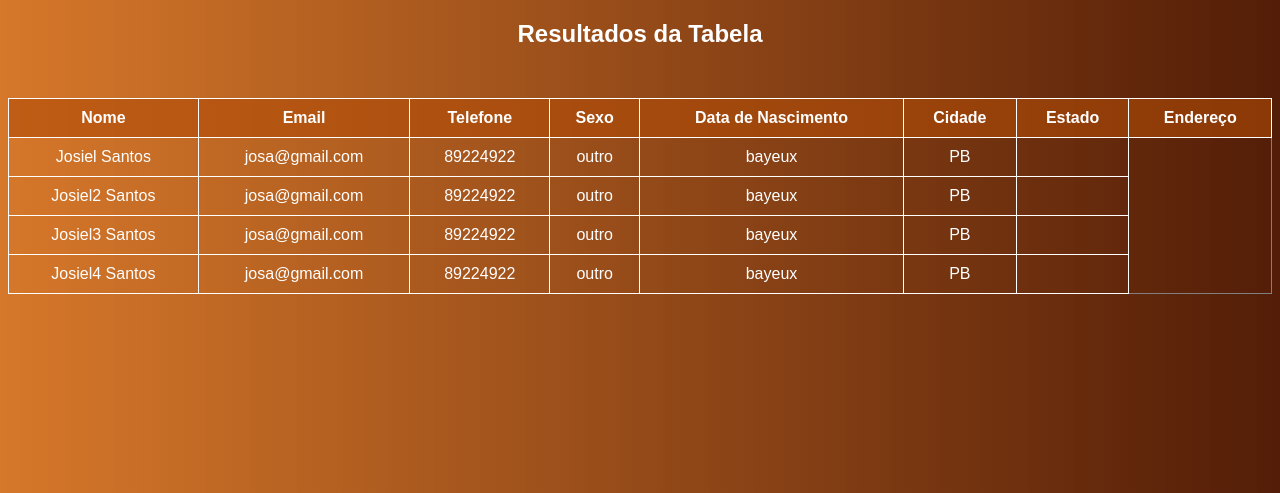
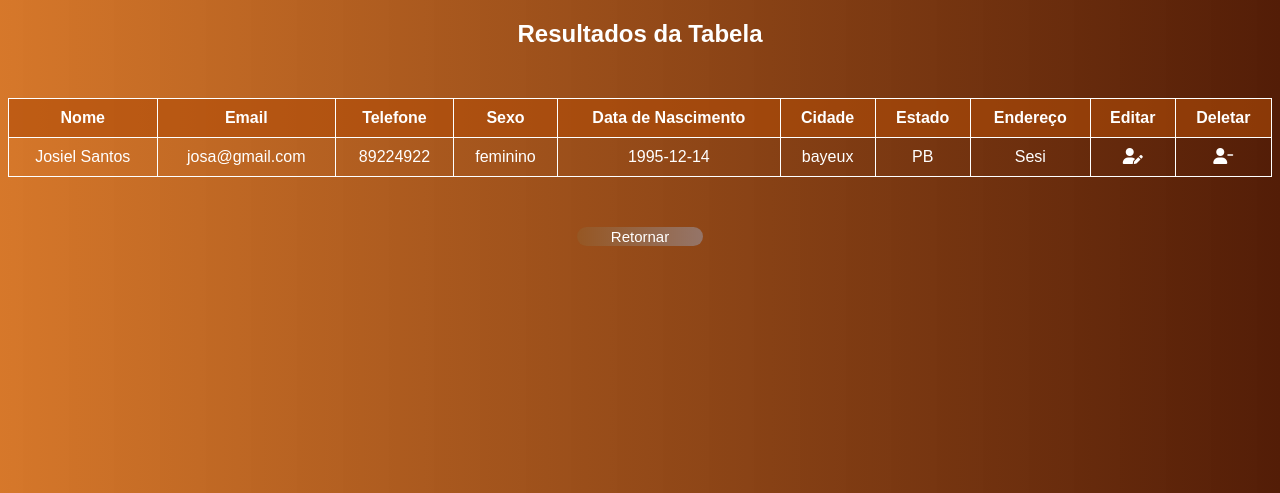
Before and after one commit to Lemoneide/formulario, a Flask app: page /tabela in a window 1280 px wide. Shown: the top 493 px of the page. Run offline with Flask 3, Linux system fonts and the light colour scheme.

Commit message:
commit 26-11-25

```diff
--- a/dados_pessoais.csv
+++ b/dados_pessoais.csv
@@ -1,4 +1 @@
-Josiel Santos,josa@gmail.com,89224922,outro,bayeux,PB,
-Josiel2 Santos,josa@gmail.com,89224922,outro,bayeux,PB,
-Josiel3 Santos,josa@gmail.com,89224922,outro,bayeux,PB,
-Josiel4 Santos,josa@gmail.com,89224922,outro,bayeux,PB,
+Josiel Santos,josa@gmail.com,89224922,feminino,1995-12-14,bayeux,PB,Sesi
--- a/main.py
+++ b/main.py
@@ -29,11 +29,13 @@
     sexo = request.form.get('genero')
     cidade = request.form.get('cidade')
     estado = request.form.get('estado')
-    endereco = request.form.get('endereço')
+    endereco = request.form.get('endereco')
+    data_nascimento = request.form.get('data_nascimento')
+
 
     with open(csv_file, 'a', newline='', encoding='utf-8') as file:
         writer = csv.writer(file)
-        writer.writerow([nome, email, telefone, sexo, cidade, estado, endereco])
+        writer.writerow([nome, email, telefone, sexo, data_nascimento, cidade, estado, endereco])
 
     return redirect(url_for('tabela'))
 
@@ -56,8 +58,9 @@
 
 
 
-
-
+@app.route('/voltar', methods=['post'])
+def voltar():
+    return render_template('forms_limo.html')
 
 
 if __name__ == '__main__':
--- a/static/css/tabela.css
+++ b/static/css/tabela.css
@@ -83,15 +83,34 @@
     padding: 10px;
     text-align: center;
 }
+
 th {
     background-color: rgba(177, 76, 8, 0.6);
 }
+
 table {
-border-collapse: collapse;
-margin: 50px auto;
- text-align: center;
+    border-collapse: collapse;
+    margin: 50px auto;
+    text-align: center;
 }
+
 .Resultadosdatabela{
     text-align: center;
 
 }
+
+
+.btn {
+    text-align: center;
+    justify-content: center;
+}
+
+button {
+    background-image: linear-gradient(to right, rgba(139, 68, 10, 0.89), rgba(83, 28, 7, 0.582));
+    width: 10%;
+    border: none;
+    color: white;
+    font-size: 15px;
+    cursor: pointer;
+    border-radius: 10px;
+ }
--- a/templates/tabela.html
+++ b/templates/tabela.html
@@ -5,11 +5,12 @@
     <meta name="viewport" content="width=device-width, initial-scale=1.0">
     <title>Formulário com Tabela de Resultados</title>
     <link rel="stylesheet" href="../static/css/tabela.css">
+    <link rel="stylesheet" href="https://cdnjs.cloudflare.com/ajax/libs/font-awesome/6.0.0/css/all.min.css">
 
 </head>
 <body>
     <h2 style="text-align: center;">Resultados da Tabela</h2>
-    <table border="1">
+    <table>
         <tr>
             <th>Nome</th>
             <th>Email</th>
@@ -19,96 +20,26 @@
             <th>Cidade</th>
             <th>Estado</th>
             <th>Endereço</th>
+            <th>Editar</th>
+            <th>Deletar</th>
         </tr>
         {% for pessoa in dados %}
             <tr>
                 {% for celula in pessoa %}
                     <td>{{ celula }}</td>
                 {% endfor %}
+                <td><i class="fa-solid fa-user-pen">
+                </i></td>
+                <td><i class="fa-solid fa-user-minus"></i></td>
             </tr>
         {% endfor %}
-
-
         </tr>
     </table>
 
-    <!-- <div class="box">
-        <form id="formulario" action="/tabela" method="post">
-            <fieldset>
-                <legend><b>Formulário de Contato</b></legend>
 
-                <div class="inputBox">
-                    <input type="text" name="nome" id="nome" class="inputUser" required>
-                    <label for="nome" class="labelinput">Nome Completo</label>
-                </div>
-
-                <div class="inputBox">
-                    <input type="text" name="email" id="email" class="inputUser" required>
-                    <label for="email" class="labelinput">Email</label>
-                </div>
-
-                <div class="inputBox">
-                    <input type="tel" name="telefone" id="telefone" class="inputUser" required>
-                    <label for="telefone" class="labelinput">Telefone</label>
-                </div>
-
-                <p>Sexo:</p>
-                <label><input type="radio" name="genero" value="Feminino" required> Feminino</label><br>
-                <label><input type="radio" name="genero" value="Masculino" required> Masculino</label><br>
-                <label><input type="radio" name="genero" value="Outro" required> Outro</label>
-
-                <br><br>
-                <label for="data_nascimento"><b>Data de Nascimento:</b></label>
-                <input type="date" name="data_nascimento" id="data_nascimento" required>
-
-                <div class="inputBox">
-                    <input type="text" name="cidade" id="cidade" class="inputUser" required>
-                    <label for="cidade" class="labelinput">Cidade</label>
-                </div>
-
-                <div class="inputBox">
-                    <input type="text" name="estado" id="estado" class="inputUser" required>
-                    <label for="estado" class="labelinput">Estado</label>
-                </div>
-
-                <div class="inputBox">
-                    <input type="text" name="endereco" id="endereco" class="inputUser" required>
-                    <label for="endereco" class="labelinput">Endereço</label>
-                </div>
-
-                <input type="submit" id="submit" value="Enviar">
-            </fieldset>
-        </form>
-
-        <div id="resultado"></div>
-    </div>
-
-    <script>
-        const form = document.getElementById('formulario');
-        const resultado = document.getElementById('resultado');
-
-        form.addEventListener('submit', function(event) {
-            event.preventDefault(); // Impede o recarregamento da página
-
-            const dados = new FormData(form);
-            const genero = form.querySelector('input[name="genero"]:checked').value;
-
-            resultado.innerHTML = `
-                <h3>Dados Enviados:</h3>
-                <table>
-                    <tr><th>Campo</th><th>Valor</th></tr>
-                    <tr><td>nome</td><td>${dados.get('nome')}</td></tr>
-                    <tr><td>email</td><td>${dados.get('email')}</td></tr>
-                    <tr><td>telefone</td><td>${dados.get('telefone')}</td></tr>
-                    <tr><td>genero</td><td>${genero}</td></tr>
-                    <tr><td>data de nascimento</td><td>${dados.get('data_nascimento')}</td></tr>
-                    <tr><td>cidade</td><td>${dados.get('cidade')}</td></tr>
-                    <tr><td>estado</td><td>${dados.get('estado')}</td></tr>
-                    <tr><td>endereço</td><td>${dados.get('endereco')}</td></tr>
-                </table>
-            `;
-        });
-    </script> -->
+    <form class="btn" action="/voltar" method="post">
+        <button>Retornar</button>
+    </form>
 
 </body>
 </html>
```
